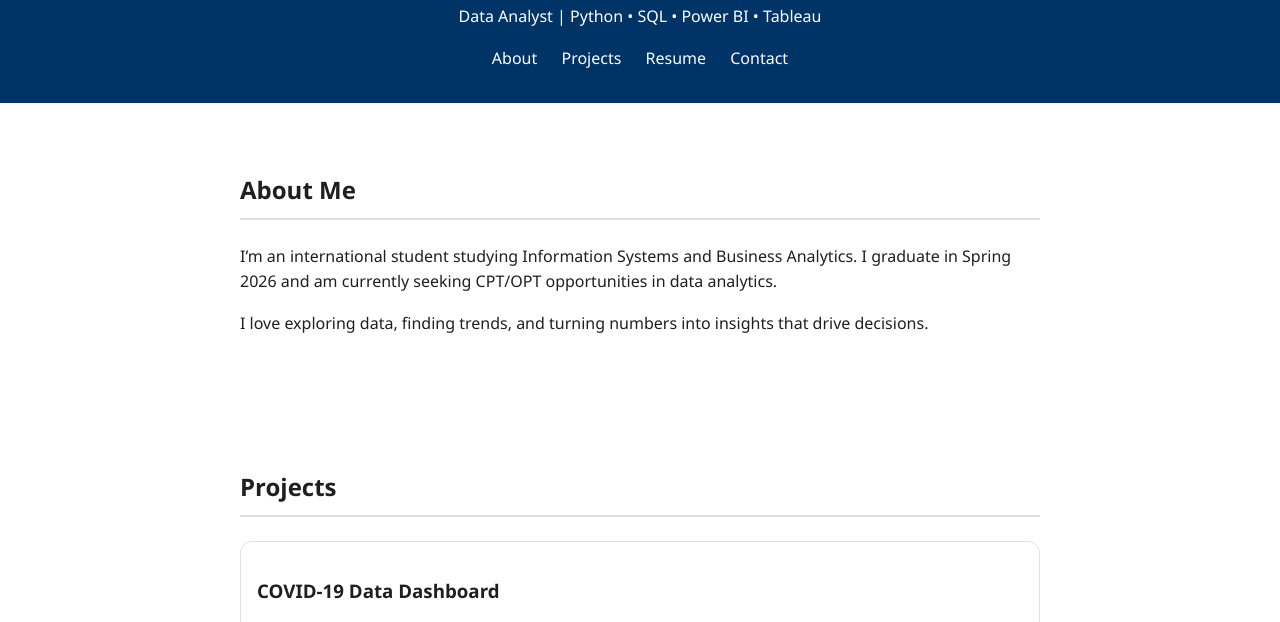
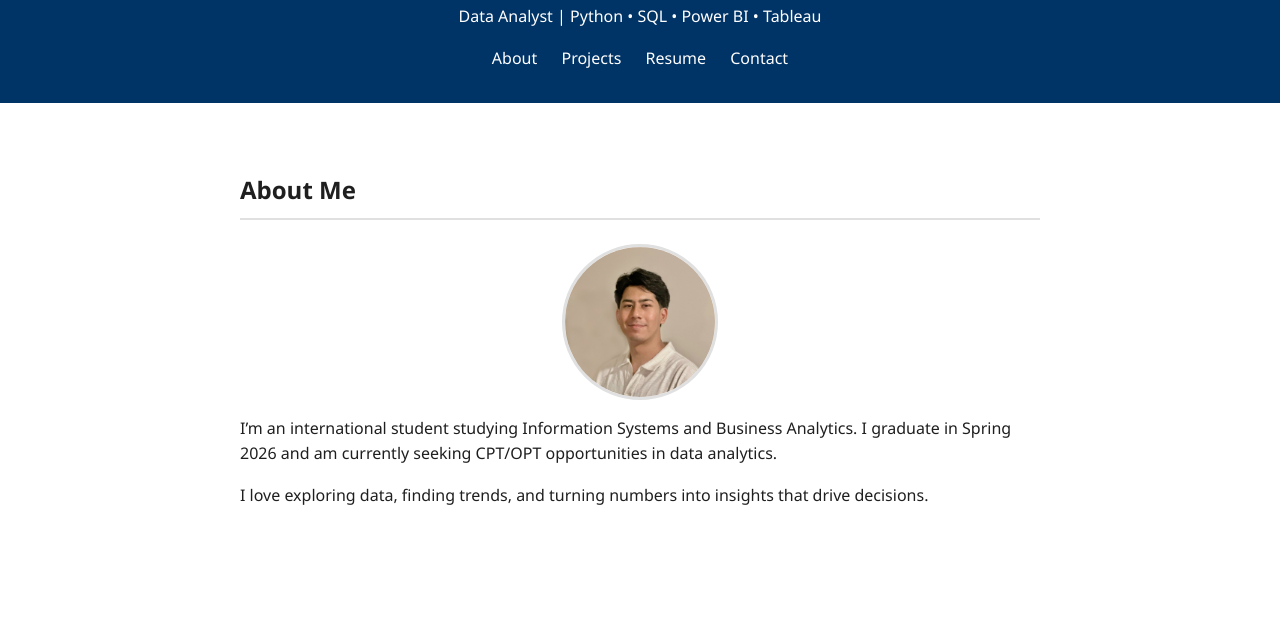
Before and after one commit to PrasannaRajbhandari/prasannarajbhandari.github.io, a plain HTML site: page index.html in a window 1280 px wide. Shown: the part 122-744 px from the top of the page. Drawn offline with Linux system fonts and the light colour scheme.

Commit message:
Add profile photo to about section

```diff
--- a/index.html
+++ b/index.html
@@ -20,6 +20,7 @@
 
   <section id="about">
     <h2>About Me</h2>
+    <img src="Profile.png" alt="Prasanna Rajbhandari" class="profile-photo">
     <p>
       I’m an international student studying Information Systems and Business Analytics. I graduate in Spring 2026 and am currently seeking CPT/OPT opportunities in data analytics.
     </p>
--- a/style.css
+++ b/style.css
@@ -92,3 +92,14 @@ footer {
     margin: 5px 8px;
   }
 }
+.profile-photo {
+  width: 150px;
+  height: 150px;
+  object-fit: cover;
+  border-radius: 50%;
+  border: 3px solid var(--border-color);
+  margin-bottom: 1rem;
+  display: block;
+  margin-left: auto;
+  margin-right: auto;
+}
```
Also changed, not shown: Profile.png (added).
